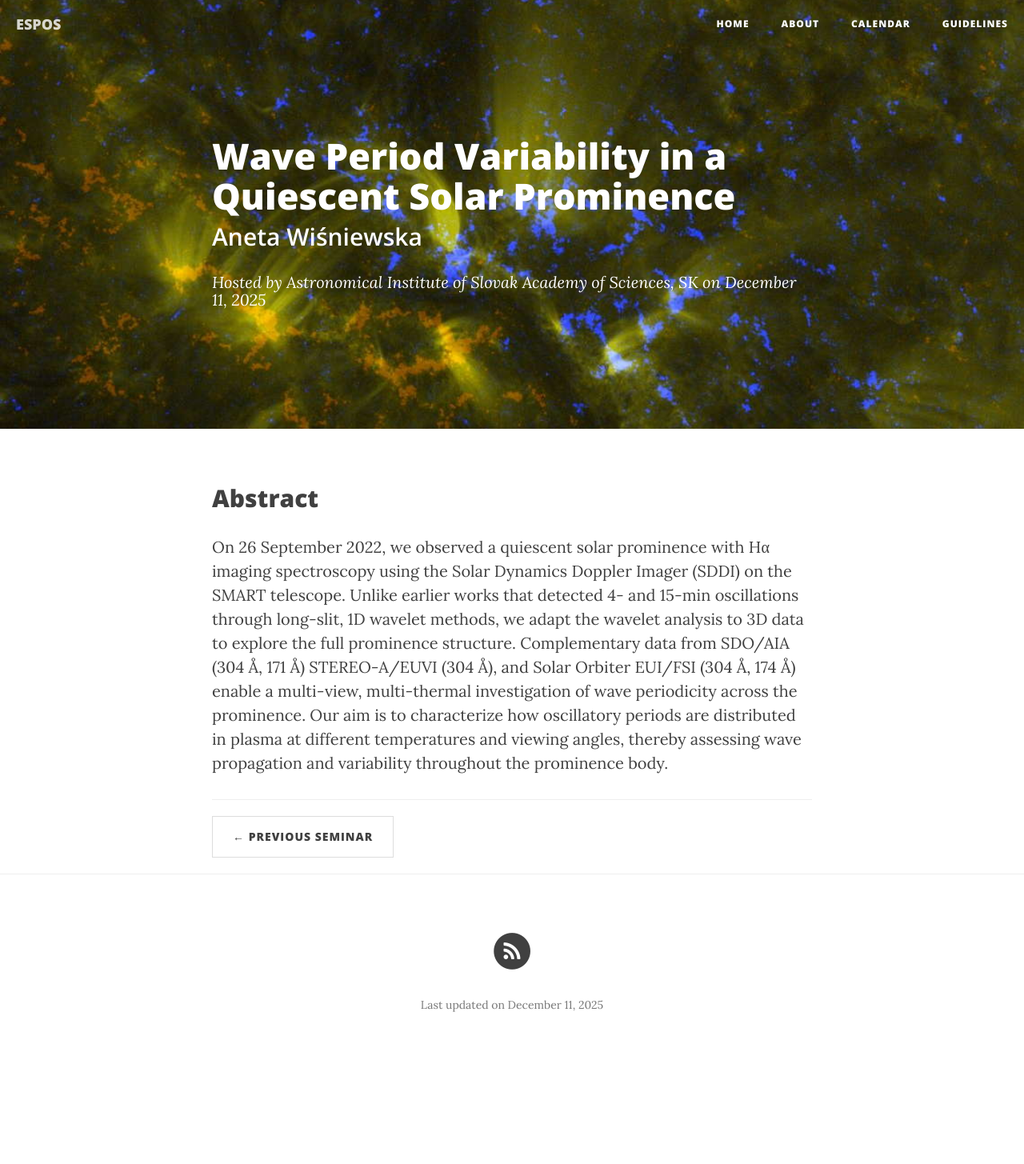
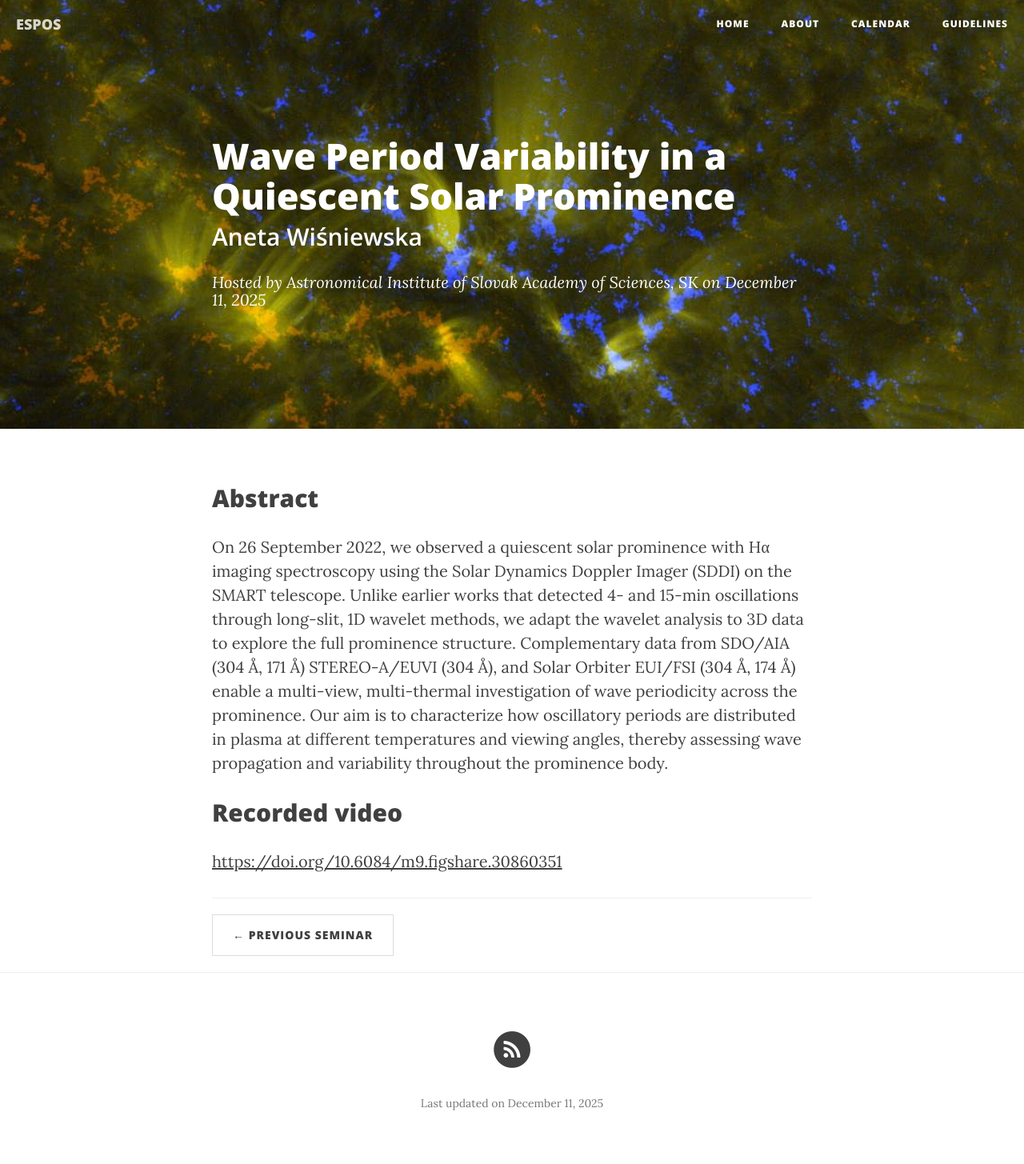
Before and after one commit to ITA-Solar/espos, a Jekyll site: the page built from _posts/2025-12-11-Wisniewska.md, in a window 1280 px wide. Shown: the whole page at 80% size. Built offline with Jekyll 4.4.1, drawn with Linux system fonts in a browser that asks for light colours; nearby versions of some CDN libraries; before the commit the page ends 1332 px from its top, so only the background shows below that.

Commit message:
Update _posts/2025-12-11-Wisniewska.md

```diff
--- a/_posts/2025-12-11-Wisniewska.md
+++ b/_posts/2025-12-11-Wisniewska.md
@@ -9,3 +9,6 @@ published:  true
 
 ## Abstract
 On 26 September 2022, we observed a quiescent solar prominence with Hα imaging spectroscopy using the Solar Dynamics Doppler Imager (SDDI) on the SMART telescope. Unlike earlier works that detected 4- and 15-min oscillations through long-slit, 1D wavelet methods, we adapt the wavelet analysis to 3D data to explore the full prominence structure. Complementary data from SDO/AIA (304 Å, 171 Å) STEREO-A/EUVI (304 Å), and Solar Orbiter EUI/FSI (304 Å, 174 Å) enable a multi-view, multi-thermal investigation of wave periodicity across the prominence. Our aim is to characterize how oscillatory periods are distributed in plasma at different temperatures and viewing angles, thereby assessing wave propagation and variability throughout the prominence body.
+
+## Recorded video
+[https://doi.org/10.6084/m9.figshare.30860351](https://doi.org/10.6084/m9.figshare.30860351)
```
